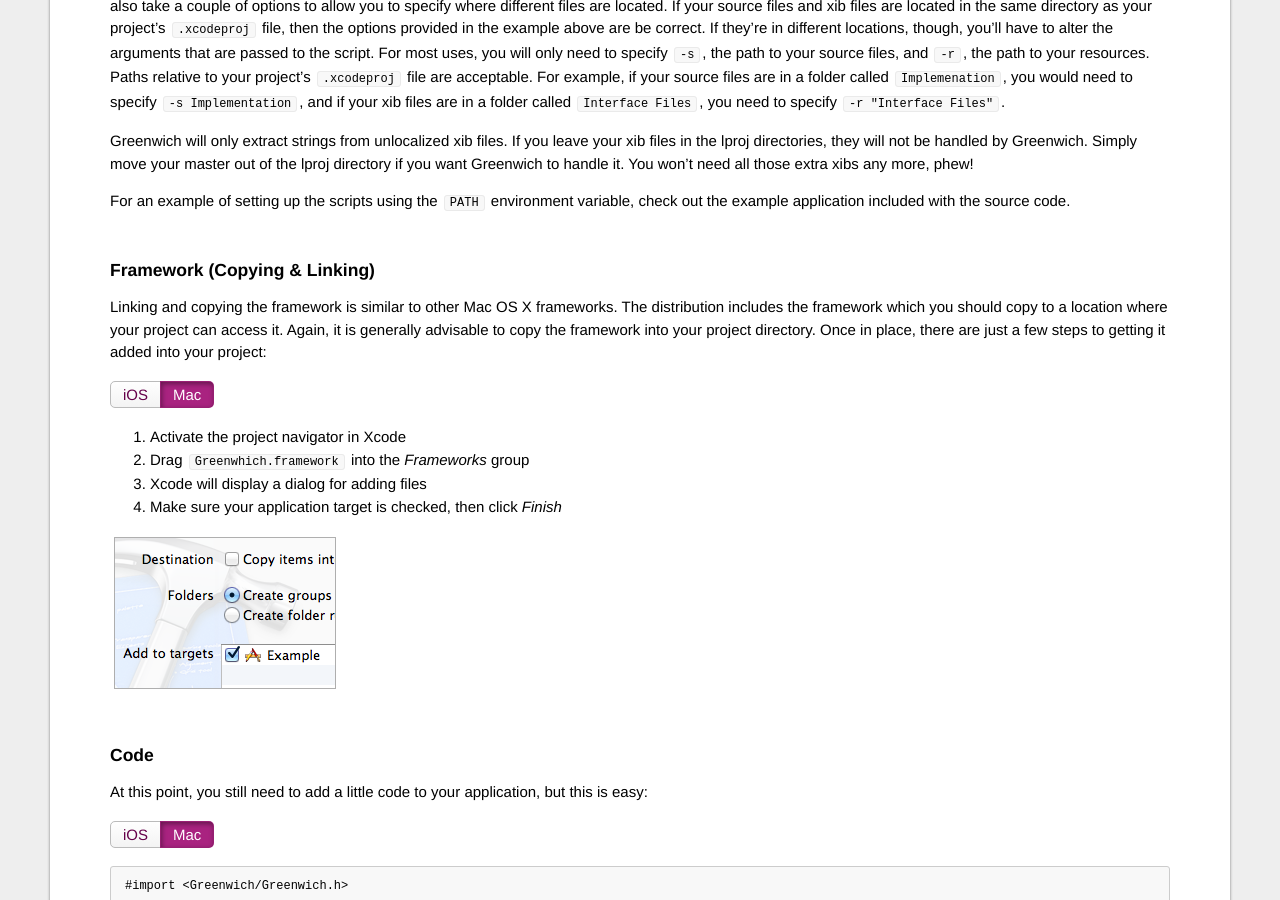
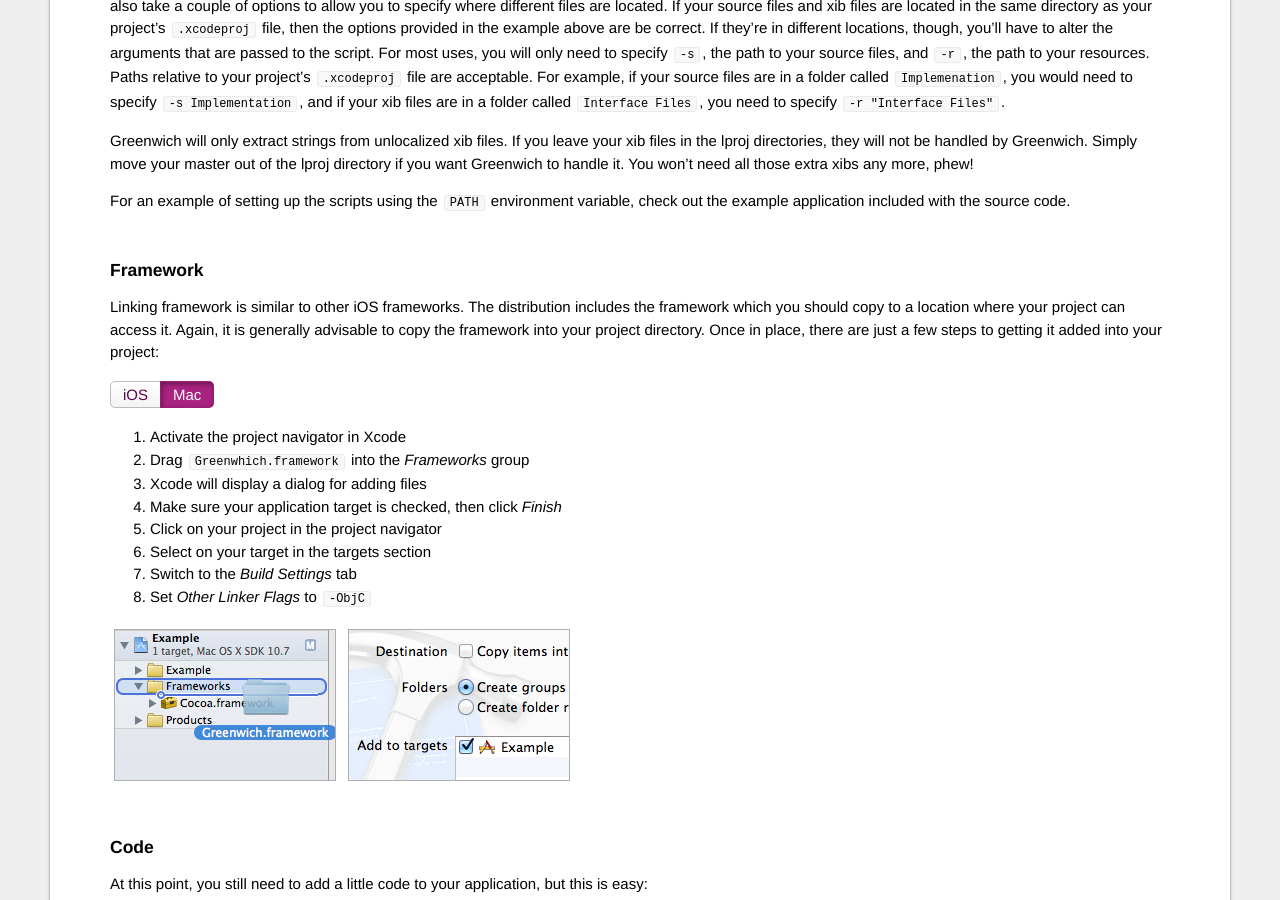
Before and after one commit to fadingred/fadingred.github.com, a Jekyll site: the page built from greenwich/setup/index.markdown, in a window 1280 px wide and 900 px high, scrolled down 1022 px. Built offline with Jekyll 4.4.1, drawn with Linux system fonts in a browser that asks for light colours; nearby versions of some CDN libraries; Markdown is read by kramdown in place of the engine named in the settings.

Commit message:
Updated Greenwich iOS setup.

```diff
--- a/greenwich/setup/index.markdown
+++ b/greenwich/setup/index.markdown
@@ -80,23 +80,39 @@
 For an example of setting up the scripts using the `PATH` environment variable, check out
 the example application included with the source code.
 
+<div class="mac-specific"></div>
+
 ### Framework (Copying & Linking)
 
-Linking and copying the framework is similar to other Mac OS X frameworks. The distribution
+<div class="ios-specific"></div>
+
+### Framework
+
+{% capture framework_info %}The distribution
 includes the framework which you should copy to a location where your project can access it. Again,
 it is generally advisable to copy the framework into your project directory. Once in place, there
-are just a few steps to getting it added into your project:
+are just a few steps to getting it added into your project:{% endcapture %}
 
-<div class="switch"><a href="#ios">iOS</a><a href="#mac">Mac</a></div>
 <div class="mac-specific"></div>
 
-  1. Activate the project navigator in Xcode
+Linking and copying the framework is similar to other Mac OS X frameworks. {{ framework_info }}
+
+<div class="ios-specific"></div>
+
+Linking framework is similar to other iOS frameworks. {{ framework_info }}
+
+{% capture framework_shared_steps %}1. Activate the project navigator in Xcode
   1. Drag `Greenwhich.framework` into the _Frameworks_ group
   1. Xcode will display a dialog for adding files
   1. Make sure your application target is checked, then click _Finish_
   1. Click on your project in the project navigator
   1. Select on your target in the targets section
-  1. Switch to the _Build Settings_ tab
+  1. Switch to the _Build Settings_ tab{% endcapture %}
+
+<div class="switch"><a href="#ios">iOS</a><a href="#mac">Mac</a></div>
+<div class="mac-specific"></div>
+
+  {{ framework_shared_steps }}
   1. Set _Runpath Search Paths_ to `@executable_path/../Frameworks`
   1. Switch to the _Build Phases_ tab
   1. Click _Add Build Phase_
@@ -112,13 +128,12 @@
 
 <div class="ios-specific"></div>
 
-  1. Activate the project navigator in Xcode
-  1. Drag `Greenwhich.framework` into the _Frameworks_ group
-  1. Xcode will display a dialog for adding files
-  1. Make sure your application target is checked, then click _Finish_
+  {{ framework_shared_steps }}
+  1. Set _Other Linker Flags_ to `-ObjC`
 
 <div class="ios-specific"></div>
 
+[![Drag Framework](http://fadingred.github.com/greenwich/media/images/frameworkdrag_thumbnail.png)](http://fadingred.github.com/greenwich/media/images/frameworkdrag.png)
 [![Add Framework](http://fadingred.github.com/greenwich/media/images/frameworkadd_thumbnail.png)](http://fadingred.github.com/greenwich/media/images/frameworkadd.png)
 
 ### Code
```
